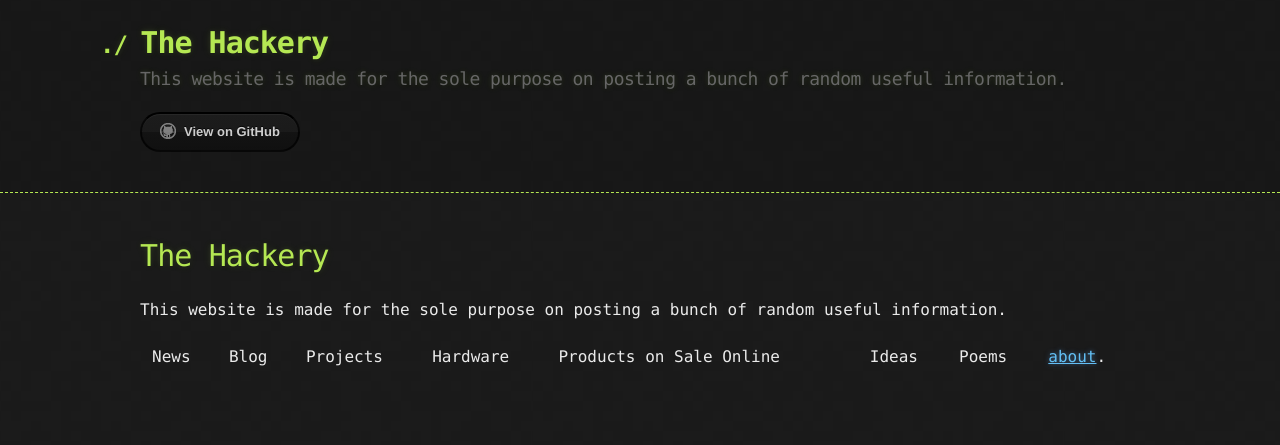
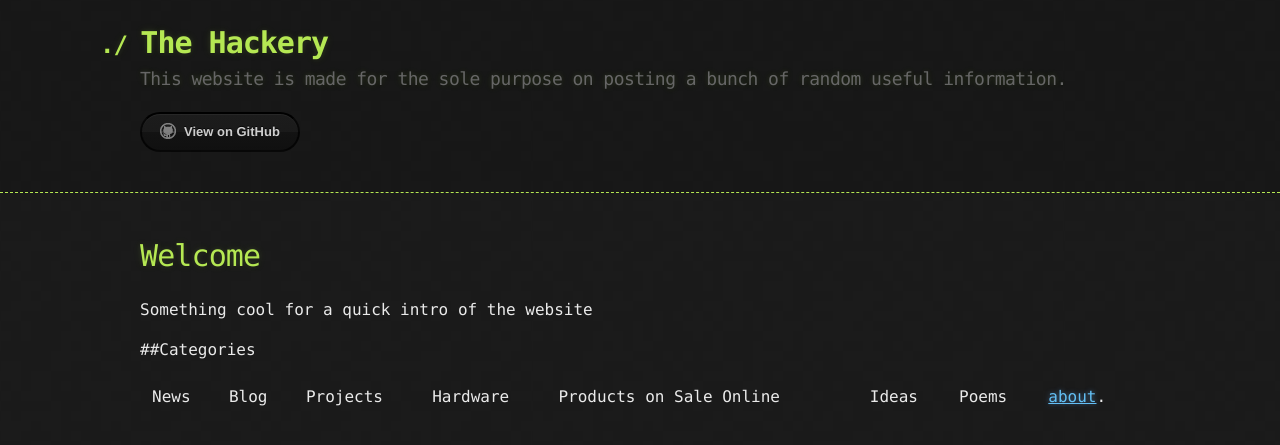
Before and after one commit to The-Hackery/The-hackery, a Jekyll site: the page built from index.md, in a window 1280 px wide. Shown: the top 445 px of the page. Built offline with Jekyll 4.4.1, drawn with Linux system fonts in a browser that asks for light colours; our own code applies the rules of GitHub Pages for plain Markdown files.

Commit message:
Update index.md

```diff
--- a/index.md
+++ b/index.md
@@ -1,6 +1,7 @@
-# The Hackery
+# Welcome
 
-This website is made for the sole purpose on posting a bunch of random useful information.
+Something cool for a quick intro of the website
 
+##Categories
 
 | News | Blog | Projects | Hardware | Products on Sale Online | Ideas | Poems | [about](https://the-hackery.github.io/The-hackery/).
```
